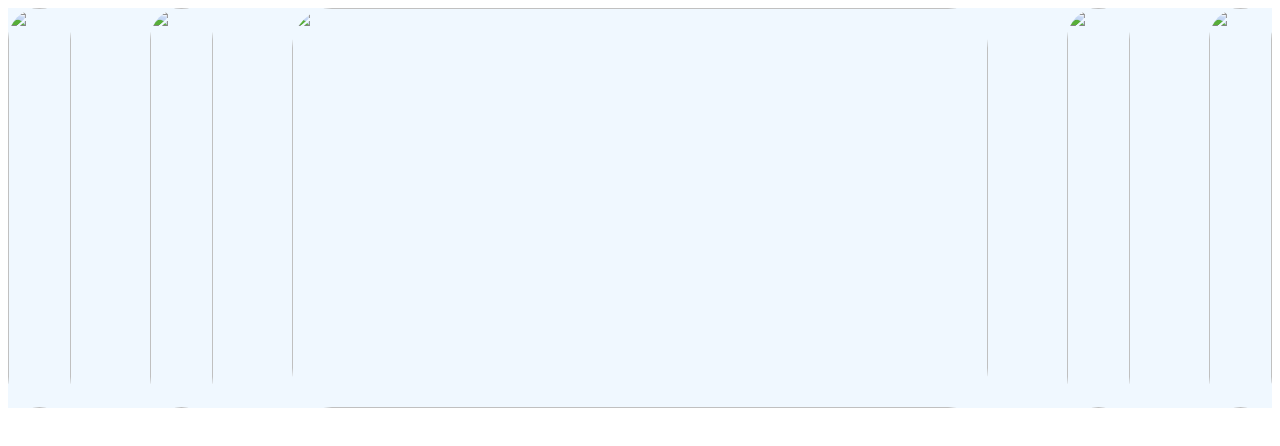
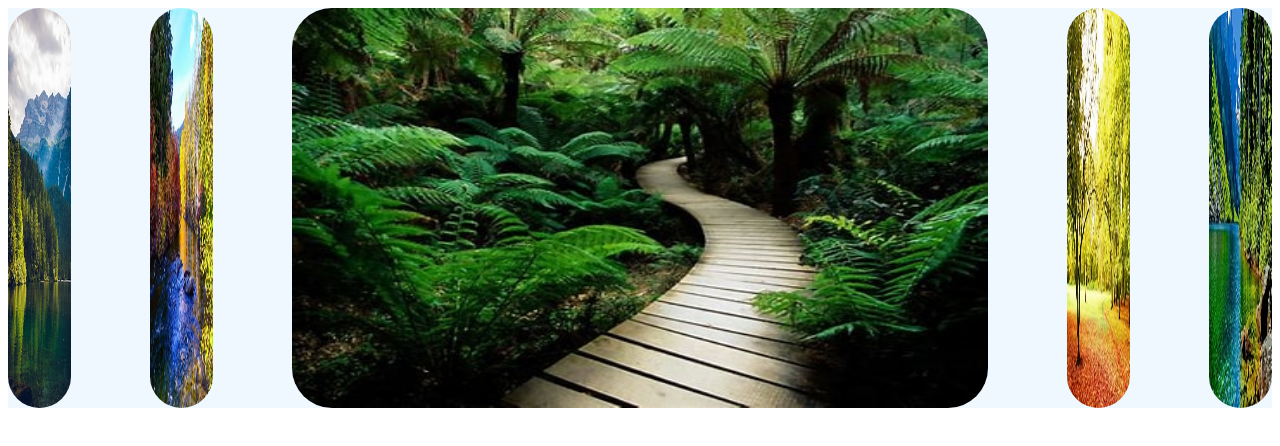
Before and after one commit to salmakandeel/expanding-images, a plain HTML site: page index.htm in a window 1280 px wide. Drawn offline with Linux system fonts and the light colour scheme.

Commit message:
Update index.htm

```diff
--- a/index.htm
+++ b/index.htm
@@ -10,19 +10,19 @@
 <body>
     <div class="containear">
         <div class="sub_containear">
-            <img src="imges/th (1).jpg" >
+            <img src="images/th (1).jpg" >
         </div>
         <div class="sub_containear">
-            <img  src="imges/th (2).jpg">
+            <img  src="images/th (2).jpg">
         </div>
         <div class="sub_containear active ">
-            <img src="imges/th (3).jpg">
+            <img src="images/th (3).jpg">
         </div>
         <div class="sub_containear">
-            <img  src="imges/th (5).jpg">
+            <img  src="images/th (5).jpg">
         </div>
         <div class="sub_containear">
-            <img src="imges/th.jpg">
+            <img src="images/th.jpg">
         </div>
     </div>
     <script src="script.js"></script>
```
